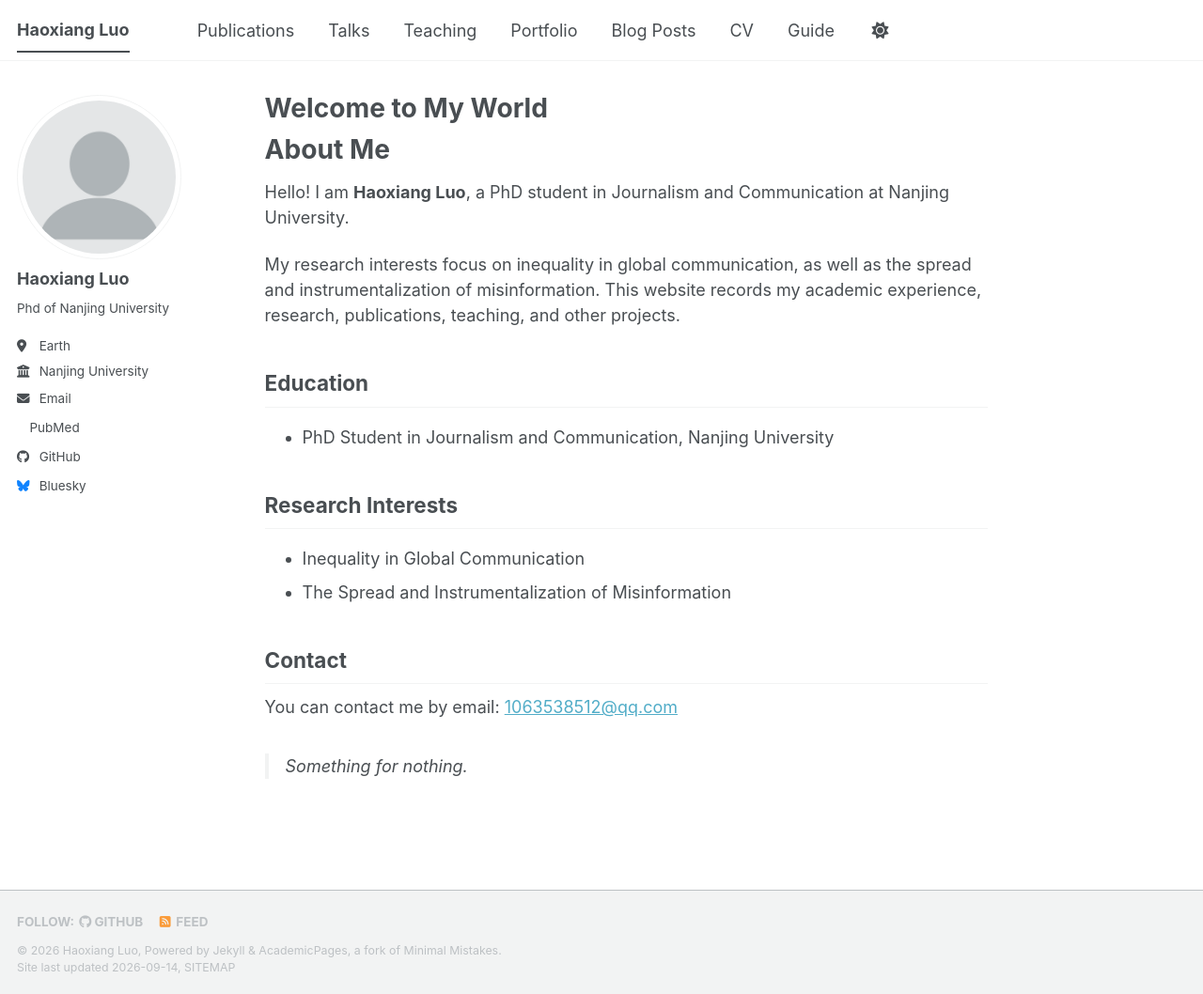
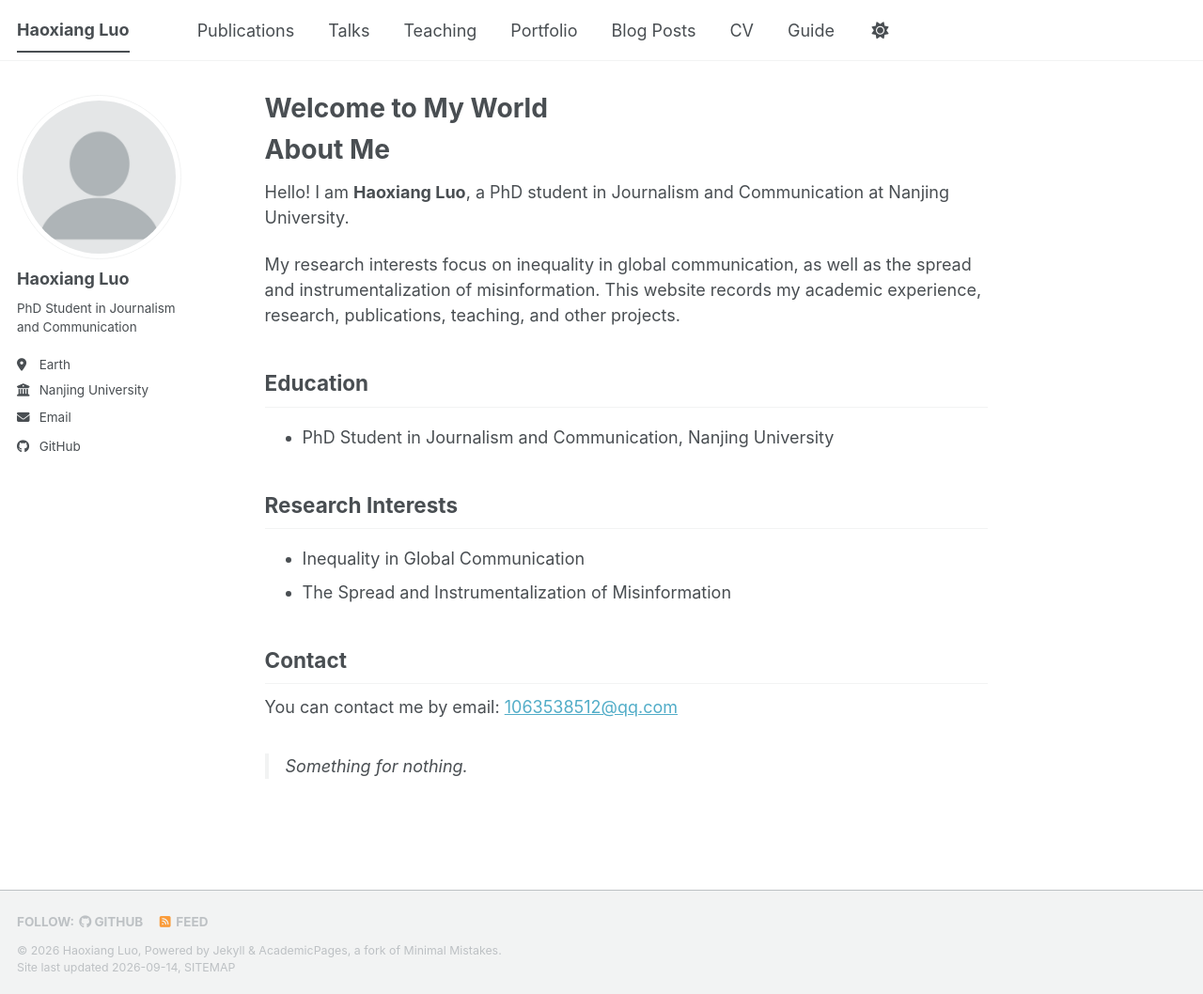
Before and after one commit to HaoxiangLuo/HaoxiangLuo.github.io, a Jekyll site: the page built from _pages/about.md, in a window 1280 px wide and 1058 px high. Shown: the whole window at 94% size. Built offline with Jekyll 4.4.1, drawn with Linux system fonts in a browser that asks for light colours; a style sheet for code colours, icons or effects is not loaded; part of the change alters nothing that is shown.

Commit message:
Update _config.yml

```diff
--- a/_config.yml
+++ b/_config.yml
@@ -26,7 +26,7 @@ author:
   avatar           : "profile.png"
   name             : "Haoxiang Luo"
   pronouns         : # example: "she/her"
-  bio              : "Phd of Nanjing University"
+  bio              : "PhD Student in Journalism and Communication"
   location         : "Earth"
   employer         : "Nanjing University"
   uri              : # URL
@@ -41,7 +41,7 @@ author:
   orcid            :
   semantic         : # URL
   ssrn             : # URL
-  pubmed           : "https://www.ncbi.nlm.nih.gov/pubmed/?term=john+snow"
+  pubmed           :
   researchgate     : # URL
   scopus           : # URL
   zotero           : # URL
@@ -51,13 +51,13 @@ author:
   bitbucket        : # Username - Update with your username on the site
   codepen          : # Username
   dribbble         : # Username
-  github           : "academicpages"
+  github           : "HaoxiangLuo"
   kaggle           : # Username
   stackoverflow    : # User number or user number and name (i.e., use "1" or "1/jeff-atwood")
 
   # Social media
   artstation       : # Username
-  bluesky          : "bsky.app" # Replace this with you Bluesky username
+  bluesky          : # Replace this with you Bluesky username
   facebook         : # Username
   flickr           : # Username
   foursquare       : # Username
```
